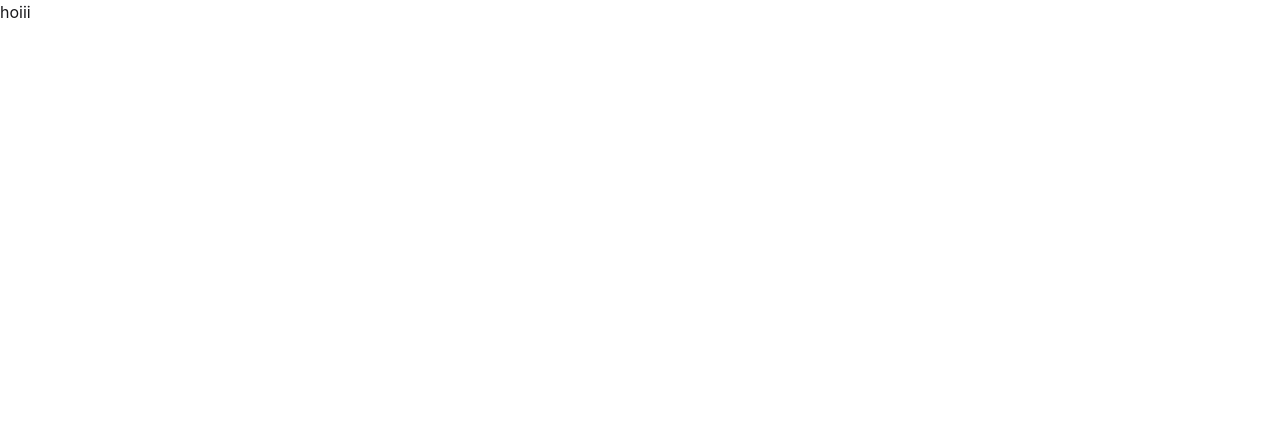
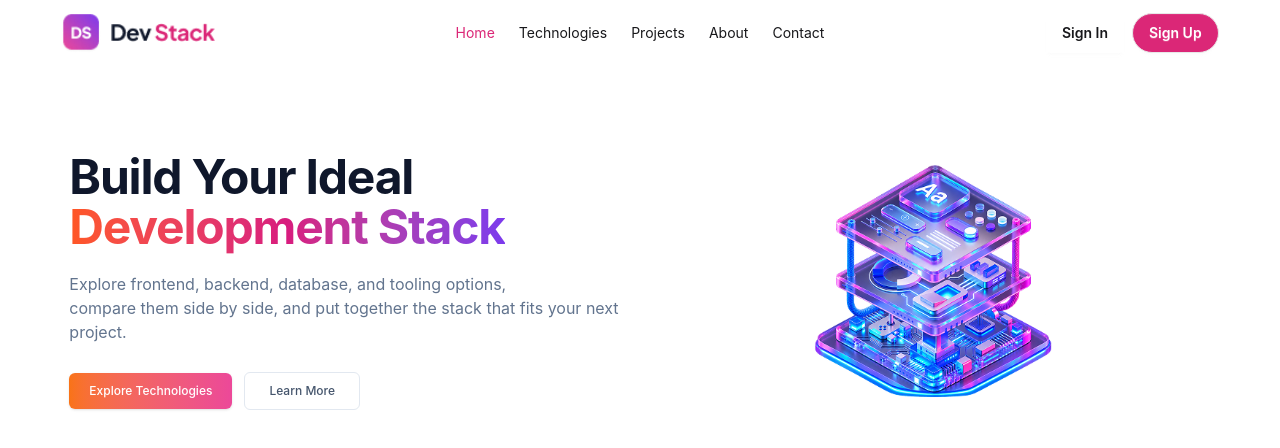
Before and after one commit to rifat-cse-bd/b14-a05-devconf, a React (Vite) app: page / in a window 1280 px wide. Shown: the top 448 px of the page. Built offline with nearby package versions, Linux system fonts and the light colour scheme.

Commit message:
navbar & banner added

```diff
--- a/src/App.jsx
+++ b/src/App.jsx
@@ -1,9 +1,20 @@
 import { useState } from "react";
 
 import "./App.css";
+import NavBar from "./components/NavBar";
+import Banner from "./components/Banner";
 
 function App() {
-  return <>hoiii</>;
+  return (
+    <>
+      <header className="w-11/12 mx-auto">
+        <NavBar></NavBar>
+      </header>
+      <main className="w-11/12 mx-auto">
+        <Banner></Banner>
+      </main>
+    </>
+  );
 }
 
 export default App;
--- /dev/null
+++ b/src/components/Banner.jsx
@@ -0,0 +1,55 @@
+import bannerImage from "../assets/banner-stack.png";
+
+const Banner = () => {
+  return (
+    <section className="w-full bg-white">
+      <div className="flex flex-col items-center justify-between gap-2 px-6 py-6 sm:px-4 md:flex-row md:gap-8">
+        {/* Left Content */}
+        <div className="w-full text-center md:w-1/2 md:text-left">
+          <h1 className="text-4xl font-bold leading-[1.05] tracking-tight text-slate-900 sm:text-4xl lg:text-5xl">
+            Build Your Ideal
+            <br />
+            <span className="bg-linear-to-r from-[#FF5722] via-[#D81B7E] to-[#7C3AED] bg-clip-text text-transparent">
+              Development Stack
+            </span>
+          </h1>
+
+          <p className="mx-auto mt-5 max-w-xl text-sm leading-6 text-slate-500 sm:text-base md:mx-0">
+            Explore frontend, backend, database, and tooling options,
+            <br className="hidden lg:block" />
+            compare them side by side, and put together the stack that fits your
+            next project.
+          </p>
+
+          {/* Buttons */}
+          <div className="mt-7 flex flex-col items-center gap-3 sm:flex-row md:justify-start">
+            <button
+              type="button"
+              className="rounded-md bg-gradient-to-r from-[#F97316] to-[#EC4899] px-5 py-2.5 text-xs font-medium text-white shadow-sm transition hover:opacity-90"
+            >
+              Explore Technologies
+            </button>
+
+            <button
+              type="button"
+              className="rounded-md border border-slate-200 bg-white px-6 py-2.5 text-xs font-medium text-slate-600 transition hover:border-slate-300 hover:text-slate-900"
+            >
+              Learn More
+            </button>
+          </div>
+        </div>
+
+        {/* Right Image */}
+        <div className="flex w-full items-center justify-center md:w-1/2">
+          <img
+            src={bannerImage}
+            alt="Development stack"
+            className="w-full object-contain md:w-80 lg:w-96"
+          />
+        </div>
+      </div>
+    </section>
+  );
+};
+
+export default Banner;
--- a/src/components/NavBar.jsx
+++ b/src/components/NavBar.jsx
@@ -1,7 +1,80 @@
-import React from "react";
+import logo from "../assets/logo-text.png";
 
 const NavBar = () => {
-  return <div>hii</div>;
+  return (
+    <>
+      <div className="navbar bg-base-100">
+        <div className="navbar-start">
+          <div className="dropdown">
+            <div tabIndex={0} role="button" className="btn btn-ghost lg:hidden">
+              <svg
+                aria-label="Menu"
+                xmlns="http://www.w3.org/2000/svg"
+                className="h-5 w-5"
+                fill="none"
+                viewBox="0 0 24 24"
+                stroke="currentColor"
+              >
+                {" "}
+                <path
+                  strokeLinecap="round"
+                  strokeLinejoin="round"
+                  strokeWidth="2"
+                  d="M4 6h16M4 12h8m-8 6h16"
+                />{" "}
+              </svg>
+            </div>
+            <ul
+              tabIndex={-1}
+              className="menu menu-sm dropdown-content bg-base-100 rounded-box z-1 mt-3 w-52 p-2 shadow"
+            >
+              <li>
+                <a className="text-[#DB2777]">Home</a>
+              </li>
+              <li>
+                <a>Technologies</a>
+              </li>
+              <li>
+                <a>Projects</a>
+              </li>
+              <li>
+                <a>About</a>
+              </li>
+              <li>
+                <a>Contact</a>
+              </li>
+            </ul>
+          </div>
+          <img src={logo} alt="Logo" className="h-10 w-auto hidden md:block" />
+        </div>
+        <div className="navbar-center hidden lg:flex">
+          <ul className="menu menu-horizontal px-1">
+            <li>
+              <a className="text-[#DB2777]">Home</a>
+            </li>
+            <li>
+              <a>Technologies</a>
+            </li>
+            <li>
+              <a>Projects</a>
+            </li>
+            <li>
+              <a>About</a>
+            </li>
+            <li>
+              <a>Contact</a>
+            </li>
+          </ul>
+        </div>
+        <div className="navbar-end">
+          <a className="btn bg-white border-0">Sign In</a>
+          <a className="btn bg-[#DB2777] text-white ml-2 rounded-full">
+            Sign Up
+          </a>
+        </div>
+      </div>
+    </>
+  );
 };
 
 export default NavBar;
```
